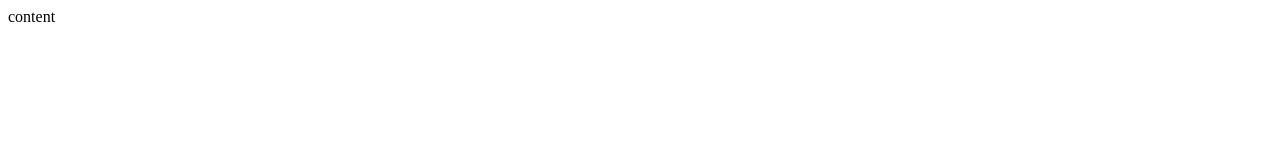
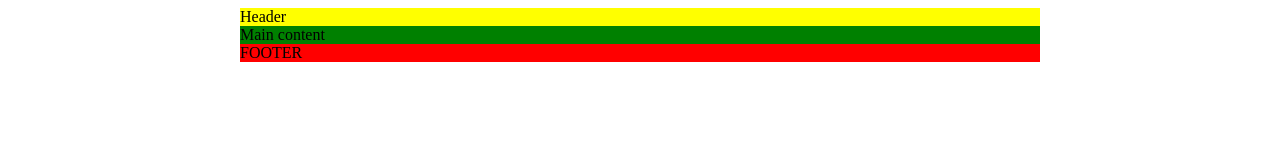
Before and after one commit to EBliujus/2-kosmonautas, a website: page index.html in a window 1280 px wide. Drawn offline with Linux system fonts and the light colour scheme.

Commit message:
base structure

```diff
--- a/index.html
+++ b/index.html
@@ -5,8 +5,38 @@
     <meta http-equiv="X-UA-Compatible" content="IE=edge">
     <meta name="viewport" content="width=device-width, initial-scale=1.0">
     <title>Document</title>
+    <style>
+        header {
+            background-color: yellow;
+            width: 800px;
+            margin-left: calc(50% - 400px)
+        }
+
+        main {
+            background-color: green;
+            width: 800px;
+            margin-left: calc(50% - 400px)
+        }
+
+        footer{background-color: red;
+            width: 800px;
+             margin-left: calc(50% - 400px)
+            }
+
+    </style>
 </head>
 <body>
-    content
+    <header>
+        Header
+    </header>
+
+    <main>
+        Main content
+    </main>
+
+    <footer>
+        FOOTER
+    </footer>
+
 </body>
 </html>
--- /dev/null
+++ b/main.css
@@ -0,0 +1,16 @@
+header {
+            background-color: yellow;
+            width: 800px;
+            margin-left: calc(50% - 400px)
+        }
+
+        main {
+            background-color: green;
+            width: 800px;
+            margin-left: calc(50% - 400px)
+        }
+
+        footer{background-color: red;
+            width: 800px;
+             margin-left: calc(50% - 400px)
+            }
```
